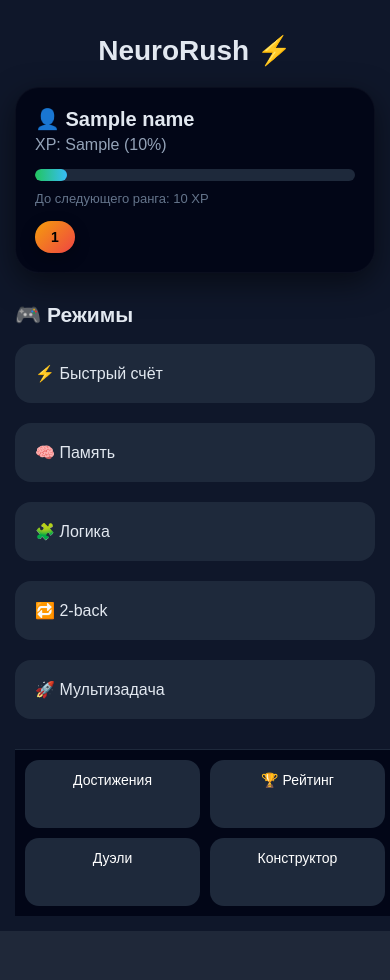
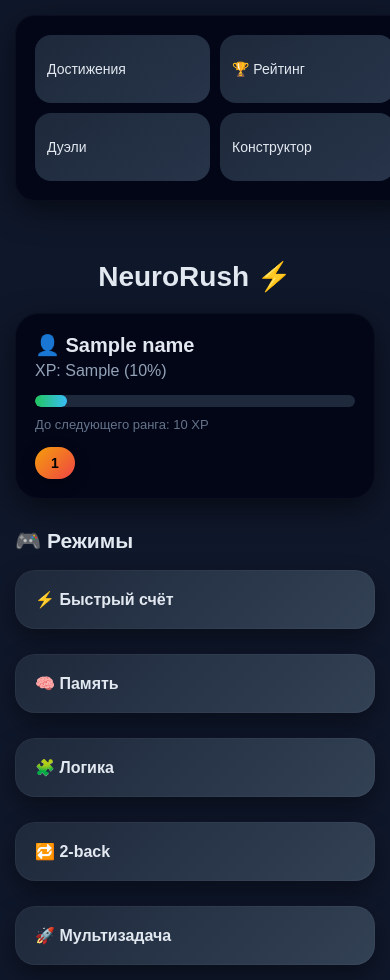
Before and after one commit to golotenko69/NeiroRush, a Flask app: template templates/menu.html in a window 390 px wide. Before the commit the page ends 931 px from the top, so only its background shows below. Run offline with Flask 3, Linux system fonts and the light colour scheme; the template is opened without the code that fills it: most values are stand-ins (such as "Sample title", 1, 10 or a date in 2020).

Commit message:
treveцув

```diff
--- a/static/game.js
+++ b/static/game.js
@@ -113,7 +113,8 @@ function startTimer() {
         }
     }, 1000);
 }
-
+comboBox.style.transform = "scale(1.2)";
+setTimeout(() => comboBox.style.transform = "scale(1)", 150);
 startTimer();
 loadTask();
 
--- a/static/style.css
+++ b/static/style.css
@@ -9,12 +9,14 @@ body {
 
 .menu-container {
     display: grid;
-    grid-template-columns: 1fr 260px;
-    gap: 30px;
+    grid-template-columns: 260px 1fr;
+    gap: 40px;
 
     max-width: 1200px;
     margin: auto;
     padding: 30px;
+
+    align-items: start; /* ВАЖНО */
 }
 
 /* ЛЕВАЯ ЧАСТЬ */
@@ -25,23 +27,54 @@ body {
 @media (max-width: 768px) {
 
     .sidebar {
-        position: fixed;
+        position: static;
         bottom: 0;
         left: 0;
         width: 100%;
 
-        display: grid;
+
+        top: 20px;
+
+        height: fit-content;
+
+        display: flex;
+        flex-direction: column;
+        gap: 15px;
         grid-template-columns: repeat(4, 1fr);
 
         background: #020617;
-        padding: 10px;
-        border-top: 1px solid #1e293b;
+        padding: 20px;
+        border-radius: 20px;
+        height: fit-content;
+
+        box-shadow:
+            0 10px 30px rgba(0,0,0,0.5),
+            inset 0 0 0 1px rgba(255,255,255,0.03);
     }
 
     .sidebar a {
-        font-size: 12px;
-        padding: 8px;
-    }
+    display: block;
+    padding: 15px;
+    margin-bottom: 15px;
+
+    background: linear-gradient(135deg, #1e293b, #334155);
+    text-decoration: none;
+    color: white;
+
+    border-radius: 14px;
+    text-align: left;
+
+    transition: all 0.25s ease;
+}
+
+.sidebar a:hover {
+    transform: translateX(8px) scale(1.03);
+
+    background: linear-gradient(135deg, #38bdf8, #22c55e);
+    color: black;
+
+    box-shadow: 0 10px 25px rgba(56,189,248,0.4);
+}
 
     .menu-container {
         padding-bottom: 80px; /* чтобы не перекрывалось */
@@ -145,42 +178,88 @@ body {
 
 .modes {
     display: grid;
-    grid-template-columns: repeat(2, 1fr);
-    gap: 20px;
+    grid-template-columns: repeat(auto-fit, minmax(260px, 1fr));
+    gap: 25px;
 }
 
 .mode-card {
-    padding: 30px;
-    background: #1e293b;
-    border-radius: 16px;
+    padding: 40px;
+    background: linear-gradient(135deg, #1e293b, #334155);
+    border-radius: 20px;
+
     cursor: pointer;
-    transition: 0.2s;
-    font-size: 18px;
+    transition: all 0.25s ease;
+
+    font-size: 22px;
+    font-weight: 600;
+
+    display: flex;
+    align-items: center;
+    gap: 10px;
+
+    box-shadow:
+        0 10px 25px rgba(0,0,0,0.4),
+        inset 0 0 0 1px rgba(255,255,255,0.03);
 }
 
 .mode-card:hover {
-    transform: scale(1.05);
-    background: #334155;
+    transform: translateY(-8px) scale(1.05);
+
+    background: linear-gradient(135deg, #38bdf8, #22c55e);
+    color: black;
+
+    box-shadow:
+        0 15px 40px rgba(56,189,248,0.5),
+        0 0 20px rgba(34,197,94,0.4);
+}
+
+.mode-card:active {
+    transform: scale(0.98);
+}
+.mode-card.math:hover {
+    background: linear-gradient(135deg, #f59e0b, #ef4444);
+}
+
+.mode-card.memory:hover {
+    background: linear-gradient(135deg, #a855f7, #ec4899);
+}
+
+.mode-card.logic:hover {
+    background: linear-gradient(135deg, #22c55e, #14b8a6);
+}
+
+.mode-card.multi:hover {
+    background: linear-gradient(135deg, #3b82f6, #6366f1);
 }
 
 /* ====== SIDEBAR ====== */
 
 .sidebar a {
-    display: block;
-    padding: 15px;
-    margin-bottom: 15px;
-    background: #1e293b;
+    display: flex;
+    align-items: center;
+    gap: 10px;
+
+    padding: 18px 20px;
+
+    background: linear-gradient(145deg, #1e293b, #273449);
+    color: #e2e8f0;
+
+    border-radius: 16px;
     text-decoration: none;
-    color: white;
-    border-radius: 14px;
-    text-align: center;
-    transition: 0.2s;
+
+    font-size: 15px;
+    font-weight: 500;
+
+    transition: all 0.25s ease;
 }
 
 .sidebar a:hover {
-    background: #38bdf8;
+    transform: translateX(6px);
+
+    background: linear-gradient(135deg, #38bdf8, #22c55e);
     color: black;
-    transform: translateX(5px);
+
+    box-shadow: 0 10px 25px rgba(56,189,248,0.4);
 }
 
 /* ====== ДОСТИЖЕНИЯ ====== */
--- a/templates/menu.html
+++ b/templates/menu.html
@@ -7,6 +7,15 @@
 </head>
 <body>
 <div class="menu-container">
+
+
+    <!-- ПРАВО -->
+    <div class="sidebar">
+        <a href="/achievements">Достижения</a>
+        <a href="/rating">🏆 Рейтинг</a>
+        <a href="/duels">Дуэли</a>
+        <a href="/builder">Конструктор</a>
+    </div>
 
     <!-- ЛЕВО -->
     <div class="main-content">
@@ -33,22 +42,15 @@
         <h2>🎮 Режимы</h2>
 
         <div class="modes">
-            <div class="mode-card" onclick="selectMode('math')">⚡ Быстрый счёт</div>
-            <div class="mode-card" onclick="selectMode('memory')">🧠 Память</div>
-            <div class="mode-card" onclick="selectMode('logic')">🧩 Логика</div>
-            <div class="mode-card" onclick="selectMode('2back')">🔁 2-back</div>
-            <div class="mode-card" onclick="selectMode('multi')">🚀 Мультизадача</div>
+            <div class="mode-card math" onclick="selectMode('math')">⚡ Быстрый счёт</div>
+            <div class="mode-card memory" onclick="selectMode('memory')">🧠 Память</div>
+            <div class="mode-card logic" onclick="selectMode('logic')">🧩 Логика</div>
+            <div class="mode-card 2back" onclick="selectMode('2back')">🔁 2-back</div>
+            <div class="mode-card multi" onclick="selectMode('multi')">🚀 Мультизадача</div>
         </div>
 
     </div>
 
-    <!-- ПРАВО -->
-    <div class="sidebar">
-        <a href="/achievements">Достижения</a>
-        <a href="/rating">🏆 Рейтинг</a>
-        <a href="/duels">Дуэли</a>
-        <a href="/builder">Конструктор</a>
-    </div>
 
 </div>
 
```
